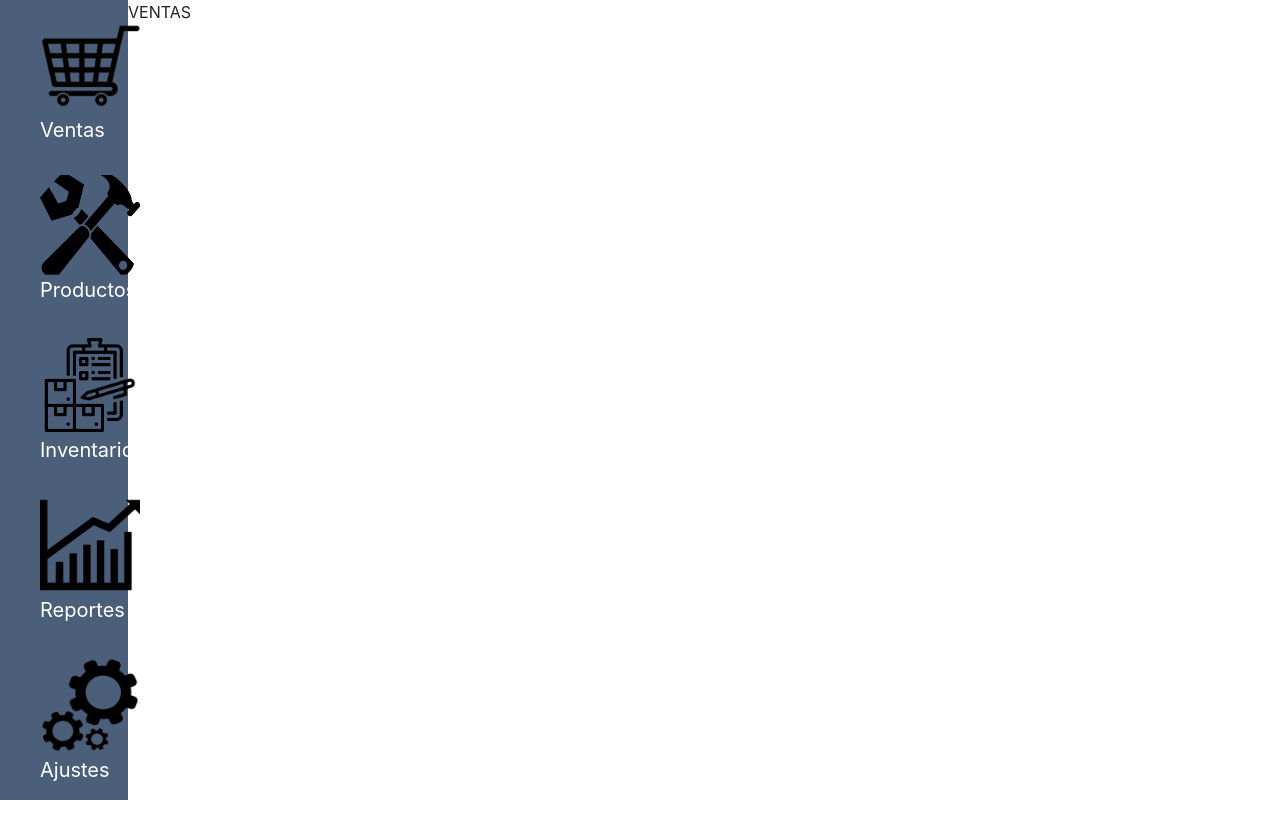
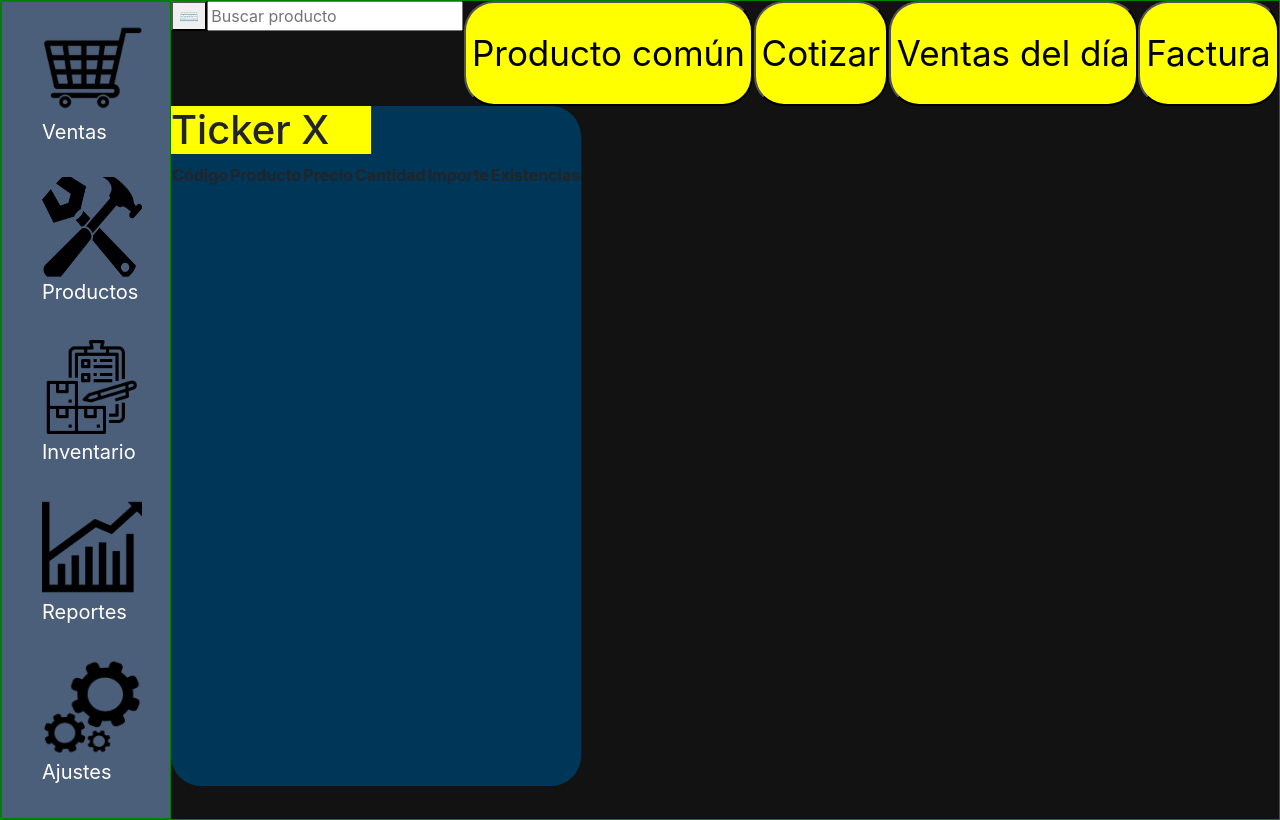
Before and after one commit to Danaxar/ferreteria-lasnaciones-front, a Nuxt app in the folder frontend/: page /ventas in a window 1280 px wide. Built offline with nearby package versions, Linux system fonts and the light colour scheme.

Commit message:
feat: ventas view buscar producto screen

```diff
--- a/frontend/components/navbar.vue
+++ b/frontend/components/navbar.vue
@@ -51,10 +51,8 @@ export default {
 </script>
 <style scooped>
 #main {
-  width: 10vw;
+  border: 1px solid green;
   background-color: #4c5f7a;
-  /* color: white; */
-  height: 100vh;
 }
 
 #main ul li {
@@ -92,6 +90,5 @@ export default {
   width: 10vw;
   display: flex;
   flex-direction: column;
-  /* background-color: aquamarine; */
 }
 </style>
--- a/frontend/pages/ventas.vue
+++ b/frontend/pages/ventas.vue
@@ -1,7 +1,46 @@
 <template>
   <div id="main">
     <Navbar />
-    <div id="contenido">VENTAS</div>
+    <div id="contenido">
+      <!-- Botones superiores -->
+      <div class="flex space-around">
+        <span>
+          <button @click="buscarProductoButton">⌨️</button>
+          <input type="text" placeholder="Buscar producto" />
+        </span>
+        <button class="button-yellow">Producto común</button>
+        <button class="button-yellow">Cotizar</button>
+        <button class="button-yellow">Ventas del día</button>
+        <button class="button-yellow">Factura</button>
+      </div>
+
+      <!-- Contenido -->
+      <div class="flex">
+        <!-- Tabla de productos -->
+        <div id="ticket-info">
+          <span>
+            <h1 style="background-color: yellow; width: 200px">Ticker X</h1>
+          </span>
+          <table>
+            <thead>
+              <tr>
+                <th>Código</th>
+                <th>Producto</th>
+                <th>Precio</th>
+                <th>Cantidad</th>
+                <th>Importe</th>
+                <th>Existencias</th>
+              </tr>
+            </thead>
+          </table>
+        </div>
+        <!-- Vista previa -->
+        <div></div>
+      </div>
+
+      <!-- Vista buscar teclado (encima de todo) -->
+      <div v-show="buscarProducto" id="buscarProductoView">HOLA MUNDO</div>
+    </div>
   </div>
 </template>
 <script>
@@ -9,10 +48,58 @@ import Navbar from '~/components/navbar.vue'
 export default {
   name: 'VentasPage',
   components: { Navbar },
+  data() {
+    return {
+      buscarProducto: false,
+    }
+  },
+  methods: {
+    buscarProductoButton() {
+      this.buscarProducto = !this.buscarProducto
+    },
+  },
 }
 </script>
 <style scoped>
 #main {
   display: flex;
 }
+
+#contenido {
+  background-color: #121212;
+  width: 90vw;
+}
+
+#ticket-info {
+  background-color: #003657;
+  border-radius: 30px 30px;
+  height: 85vh;
+}
+
+#buscarProductoView {
+  z-index: 100;
+  color: white;
+  background-color: yellowgreen;
+  width: 1000px;
+  height: 1000px;
+  position: fixed;
+  top: 0;
+  left: 0;
+}
+
+.button-yellow {
+  color: black;
+  background-color: yellow;
+  height: 3em;
+  border-radius: 30px 30px;
+  font-size: 35px;
+}
+
+.flex {
+  display: flex;
+}
+
+.space-around {
+  justify-content: space-around;
+}
 </style>
```
